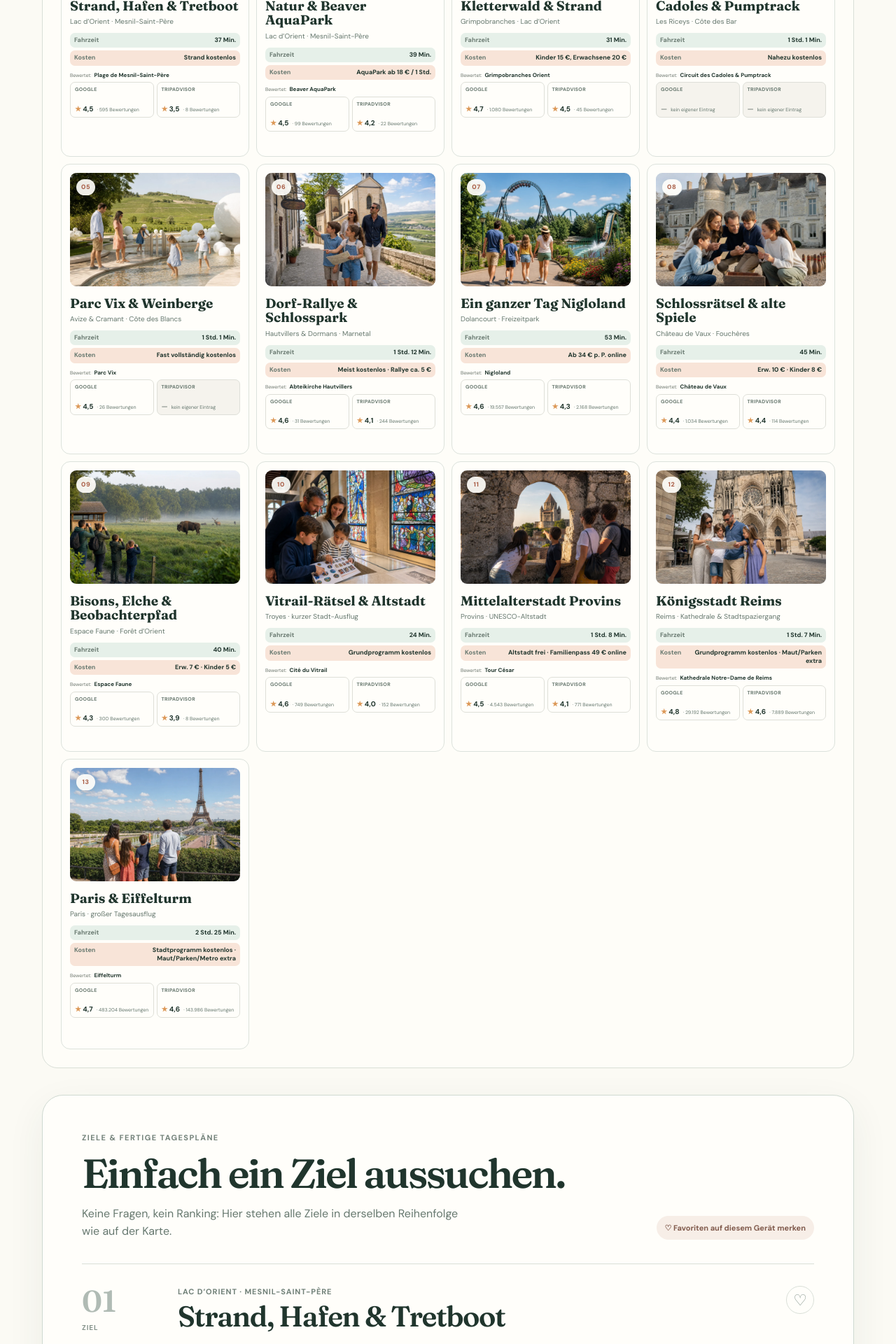
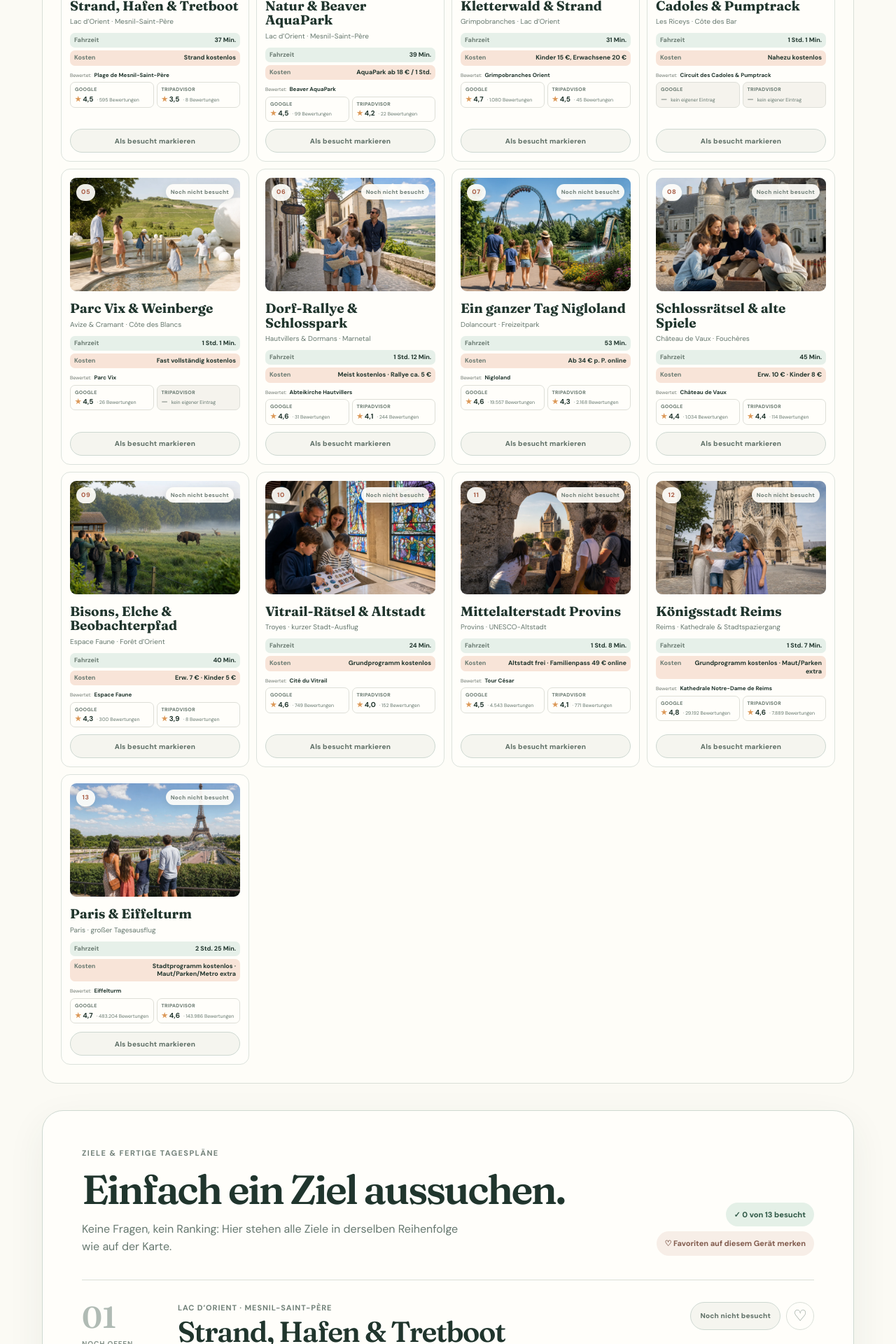
Before and after one commit to arkuksin/urlaubskompass, a Next.js app: page / in a window 1280 px wide. Shown: the part 1560-3480 px from the top of the page at 70% size. Built offline with nearby package versions, Linux system fonts and the light colour scheme.

Commit message:
Add visited destination tracking

```diff
--- a/app/globals.css
+++ b/app/globals.css
@@ -68,6 +68,7 @@ h1 em { color: #cf7657; font-weight: 560; }
 .map-legend i { display: grid; place-items: center; min-width: 27px; height: 27px; padding: 0 5px; border-radius: 50%; color: white; font-style: normal; font-size: 9px; }
 .legend-home { background: #2f5a48; }
 .legend-destination { background: #c96f50; }
+.legend-visited { background: #4f8066; }
 .legend-stopover { background: #a18440; }
 .map-marker-shell { border: 0; background: transparent; }
 .map-pin { position: relative; display: grid; place-items: center; width: 38px; height: 38px; border: 3px solid rgba(255, 254, 250, .96); border-radius: 50%; color: white; font-size: 11px; font-weight: 850; box-shadow: 0 5px 15px rgba(32, 53, 45, .27); }
@@ -75,6 +76,8 @@ h1 em { color: #cf7657; font-weight: 560; }
 .map-pin-destination { background: #c96f50; }
 .map-pin-home { background: #2f5a48; font-size: 20px; }
 .map-pin-stopover { background: #a18440; font-size: 18px; }
+.map-pin-visited { background: #4f8066; box-shadow: 0 0 0 5px rgba(79, 128, 102, .22), 0 5px 15px rgba(32, 53, 45, .27); }
+.map-pin-visited::before { content: "✓"; position: absolute; right: -7px; top: -7px; z-index: 1; display: grid; place-items: center; width: 17px; height: 17px; border: 2px solid white; border-radius: 50%; background: #315a48; color: white; font-size: 9px; }
 .map-popup { min-width: 205px; display: grid; gap: 4px; color: var(--ink); }
 .map-popup small { color: #a45f47; font-size: 9px; font-weight: 800; letter-spacing: .08em; text-transform: uppercase; }
 .map-popup strong { font-family: var(--font-display); font-size: 19px; line-height: 1.08; }
@@ -91,13 +94,17 @@ h1 em { color: #cf7657; font-weight: 560; }
 .all-ideas-header h2 { margin: 0; font-size: 30px; line-height: 1; letter-spacing: -.035em; font-weight: 560; }
 .all-ideas-header > p { max-width: 330px; margin: 0; color: var(--muted); font-size: 13px; line-height: 1.5; text-align: right; }
 .idea-links { display: grid; grid-template-columns: repeat(4, minmax(0, 1fr)); gap: 10px; }
-.idea-jump { min-width: 0; min-height: 415px; padding: 12px; display: flex; flex-direction: column; align-items: flex-start; border: 1px solid #dce2dc; border-radius: 13px; background: var(--white); color: var(--ink); text-align: left; cursor: pointer; transition: transform .2s ease, border-color .2s ease, background .2s ease; }
+.idea-jump { min-width: 0; min-height: 415px; padding: 12px; display: flex; flex-direction: column; align-items: flex-start; border: 1px solid #dce2dc; border-radius: 13px; background: var(--white); color: var(--ink); text-align: left; transition: transform .2s ease, border-color .2s ease, background .2s ease; }
 .idea-jump:hover { transform: translateY(-2px); border-color: var(--mint-deep); background: #f4f8f4; }
+.idea-jump.visited { border-color: #8fb29d; background: #f1f7f2; }
+.idea-open { width: 100%; padding: 0; display: flex; flex: 1; flex-direction: column; align-items: flex-start; border: 0; background: transparent; color: inherit; text-align: left; cursor: pointer; }
 .idea-image { position: relative; width: 100%; overflow: hidden; aspect-ratio: 3 / 2; border-radius: 9px; background: #e8eee8; }
 .idea-image img, .trip-visual img, .stopover-image img { width: 100%; height: 100%; display: block; object-fit: cover; }
 .idea-image i { position: absolute; left: 9px; top: 9px; min-width: 27px; padding: 5px 7px; border-radius: 999px; background: rgba(255, 254, 250, .92); color: #a95e46; font-size: 9px; font-style: normal; font-weight: 800; letter-spacing: .08em; text-align: center; box-shadow: 0 3px 12px rgba(32, 53, 45, .12); }
-.idea-jump strong { margin-top: 14px; overflow-wrap: anywhere; font-family: var(--font-display); font-size: 19px; line-height: 1.08; }
-.idea-jump small { display: block; margin-top: 6px; color: var(--muted); font-size: 10px; line-height: 1.3; }
+.visit-status { position: absolute; right: 9px; top: 9px; padding: 5px 7px; border-radius: 999px; background: rgba(255, 254, 250, .92); color: #6f7e76; font-size: 8px; font-weight: 800; letter-spacing: .04em; box-shadow: 0 3px 12px rgba(32, 53, 45, .12); }
+.visit-status.is-visited { background: rgba(53, 98, 76, .94); color: white; }
+.idea-open > strong { margin-top: 14px; overflow-wrap: anywhere; font-family: var(--font-display); font-size: 19px; line-height: 1.08; }
+.idea-open > small { display: block; margin-top: 6px; color: var(--muted); font-size: 10px; line-height: 1.3; }
 .idea-meta { width: 100%; margin-top: 10px; display: grid; gap: 4px; }
 .idea-meta p { min-width: 0; margin: 0; padding: 5px 6px; display: flex; align-items: baseline; justify-content: space-between; gap: 5px; border-radius: 7px; font-size: 9px; line-height: 1.25; }
 .idea-meta p span { color: #6b7b72; font-weight: 700; }
@@ -149,7 +156,7 @@ h1 em { color: #cf7657; font-weight: 560; }
 .option-card.selected .option-check { background: var(--ink); color: white; }
 
 .planner-actions { display: flex; align-items: center; justify-content: space-between; margin-top: 34px; }
-.primary-button, .secondary-button, .text-button, .details-button, .save-button { border: 0; cursor: pointer; }
+.primary-button, .secondary-button, .text-button, .details-button, .save-button, .visit-toggle { border: 0; cursor: pointer; }
 .primary-button { min-width: 175px; padding: 13px 18px; display: flex; justify-content: space-between; gap: 22px; border-radius: 12px; background: var(--ink); color: white; font-weight: 700; }
 .primary-button:disabled { opacity: .34; cursor: not-allowed; }
 .text-button { padding: 8px 0; background: transparent; color: #587064; font-weight: 700; }
@@ -158,18 +165,27 @@ h1 em { color: #cf7657; font-weight: 560; }
 .results-heading { display: flex; align-items: end; justify-content: space-between; gap: 30px; padding-bottom: 34px; }
 .results-heading > div > p:last-child { max-width: 540px; margin: 15px 0 0; color: var(--muted); line-height: 1.55; }
 .saved-count { padding: 9px 12px; border-radius: 999px; background: #f7eee7; color: #815b4d; font-size: 11px; font-weight: 700; white-space: nowrap; }
+.heading-stats { display: flex; flex-direction: column; align-items: flex-end; gap: 7px; }
+.visited-count { padding: 9px 12px; border-radius: 999px; background: #e4f0e7; color: #315a48; font-size: 11px; font-weight: 800; white-space: nowrap; }
 .restart { white-space: nowrap; }
 .trip-list { border-top: 1px solid var(--line); }
 .trip-card { display: grid; grid-template-columns: 115px 1fr; gap: 22px; padding: 31px 0; border-bottom: 1px solid var(--line); }
+.trip-card.visited .trip-index > span { color: #4f8066; }
+.trip-card.visited .trip-index small { color: #3f7259; }
 .trip-index { display: flex; flex-direction: column; }
 .trip-index > span { color: #b0bbb4; font: 520 43px/1 var(--font-display); }
 .trip-index small { margin-top: 9px; color: #84928a; font-size: 10px; font-weight: 700; letter-spacing: .09em; text-transform: uppercase; }
 .top-match .trip-index > span { color: #cd7557; }
 .trip-title-row { display: flex; align-items: start; justify-content: space-between; gap: 20px; }
+.trip-actions { display: flex; flex: 0 0 auto; align-items: center; gap: 8px; }
 .trip-region { margin: 0 0 6px; color: #708078; font-size: 11px; font-weight: 700; letter-spacing: .08em; text-transform: uppercase; }
 .trip-card h3 { margin: 0; font-size: clamp(28px, 4vw, 41px); line-height: 1.02; letter-spacing: -.035em; font-weight: 560; }
 .save-button { flex: 0 0 auto; width: 40px; height: 40px; border: 1px solid var(--line); border-radius: 50%; background: var(--white); color: #8a9991; font-size: 22px; }
 .save-button.saved { background: #fae6db; border-color: #edbca5; color: #c96549; }
+.visit-toggle { min-height: 40px; padding: 9px 13px; border: 1px solid #cdd8d1; border-radius: 999px; background: #f5f5ef; color: #5f7067; font-size: 10px; font-weight: 800; letter-spacing: .02em; }
+.visit-toggle:hover { border-color: #8fb29d; background: #edf5ef; }
+.visit-toggle.visited { border-color: #739b83; background: #4f8066; color: white; }
+.visit-toggle.compact { width: 100%; min-height: 34px; margin-top: 10px; padding: 7px 10px; }
 .trip-summary { max-width: 730px; margin: 14px 0 17px; color: var(--muted); line-height: 1.55; }
 .trip-visual { position: relative; width: 100%; max-height: 300px; margin-top: 18px; overflow: hidden; aspect-ratio: 16 / 7; border-radius: 17px; background: #e6ece6; }
 .trip-visual span { position: absolute; left: 14px; bottom: 13px; padding: 7px 10px; border-radius: 999px; background: rgba(255, 254, 250, .9); color: #4e6157; font-size: 9px; font-weight: 800; letter-spacing: .06em; text-transform: uppercase; backdrop-filter: blur(8px); }
@@ -200,7 +216,9 @@ h1 em { color: #cf7657; font-weight: 560; }
 .show-all-row > span { color: var(--muted); font-size: 12px; }
 
 .stopover-section { margin-top: 42px; padding: 30px; border: 1px solid #d8caa8; border-radius: 25px; background: linear-gradient(135deg, #f7f0df, #fffaf0); }
+.stopover-status-row { display: flex; align-items: start; justify-content: space-between; gap: 18px; margin-bottom: 24px; }
 .stopover-label { width: fit-content; margin-bottom: 24px; padding: 7px 10px; border-radius: 999px; background: #e5d6ad; color: #665936; font-size: 10px; font-weight: 800; letter-spacing: .09em; text-transform: uppercase; }
+.stopover-status-row .stopover-label { margin-bottom: 0; }
 .stopover-grid { display: grid; grid-template-columns: .85fr 1.15fr; gap: 48px; align-items: start; }
 .stopover-image { width: 100%; margin-bottom: 22px; overflow: hidden; aspect-ratio: 3 / 2; border-radius: 17px; background: #e5e0d3; }
 .stopover-intro h2 { margin: 0; max-width: 440px; font-size: clamp(38px, 5vw, 58px); line-height: 1.02; letter-spacing: -.045em; font-weight: 560; }
@@ -263,6 +281,9 @@ h1 em { color: #cf7657; font-weight: 560; }
   .planner-actions { margin-top: 25px; }
   .primary-button { min-width: 150px; }
   .results-heading { align-items: start; flex-direction: column; }
+  .heading-stats { align-items: flex-start; }
+  .trip-title-row { flex-direction: column; }
+  .trip-actions { width: 100%; justify-content: space-between; }
   .trip-card { grid-template-columns: 1fr; gap: 14px; }
   .trip-visual { aspect-ratio: 4 / 3; }
   .fact-row { grid-template-columns: 1fr; }
@@ -272,6 +293,7 @@ h1 em { color: #cf7657; font-weight: 560; }
   .timeline-item { grid-template-columns: 72px 1fr; }
   .show-all-row { align-items: start; flex-direction: column; }
   .stopover-section { padding: 22px 17px; border-radius: 20px; }
+  .stopover-status-row { align-items: stretch; flex-direction: column; }
   .stopover-facts { grid-template-columns: 1fr; }
   .stopover-plan { padding: 18px; }
   .stopover-step { grid-template-columns: 68px 1fr; }
--- a/app/page.tsx
+++ b/app/page.tsx
@@ -535,12 +535,17 @@ function ReviewScores({ trip, compact = false }: { trip: Trip; compact?: boolean
 export default function Home() {
   const [openTrip, setOpenTrip] = useState<string | null>(null);
   const [saved, setSaved] = useState<string[]>([]);
+  const [visited, setVisited] = useState<string[]>([]);
 
   useEffect(() => {
-    const stored = window.localStorage.getItem("urlaub-favoriten");
-    if (!stored) return;
+    const storedFavorites = window.localStorage.getItem("urlaub-favoriten");
+    const storedVisited = window.localStorage.getItem("urlaub-besucht");
+    if (!storedFavorites && !storedVisited) return;
 
-    const timer = window.setTimeout(() => setSaved(JSON.parse(stored)), 0);
+    const timer = window.setTimeout(() => {
+      if (storedFavorites) setSaved(JSON.parse(storedFavorites));
+      if (storedVisited) setVisited(JSON.parse(storedVisited));
+    }, 0);
     return () => window.clearTimeout(timer);
   }, []);
 
@@ -558,6 +563,16 @@ export default function Home() {
       return updated;
     });
   }
+
+  function toggleVisited(id: string) {
+    setVisited((current) => {
+      const updated = current.includes(id) ? current.filter((item) => item !== id) : [...current, id];
+      window.localStorage.setItem("urlaub-besucht", JSON.stringify(updated));
+      return updated;
+    });
+  }
+
+  const visitedDestinations = visited.filter((id) => trips.some((trip) => trip.id === id)).length;
 
   return (
     <main>
@@ -593,10 +608,11 @@ export default function Home() {
           </div>
           <p>Auf einen Marker tippen, um Ziel, Fahrzeit und Route zu sehen. Die Karte lässt sich verschieben und zoomen.</p>
         </div>
-        <DestinationMap places={mapPlaces} />
+        <DestinationMap places={mapPlaces} visitedIds={visited} />
         <div className="map-legend" aria-label="Kartenlegende">
           <span><i className="legend-home">⌂</i> Ferienwohnung</span>
           <span><i className="legend-destination">01</i> Ziel</span>
+          <span><i className="legend-visited">✓</i> Besucht</span>
           <span><i className="legend-stopover">→</i> Reisestopp Namur</span>
         </div>
       </section>
@@ -610,11 +626,15 @@ export default function Home() {
           <p>Tippt auf ein Ziel und springt direkt zum Tagesplan. Alle Fahrzeiten starten an eurem Ferienhaus in Saint-Remy-sous-Barbuise.</p>
         </div>
         <div className="idea-links">
-          {trips.map((trip) => (
-            <button className="idea-jump" type="button" key={trip.id} onClick={() => openIdea(trip.id)}>
+          {trips.map((trip) => {
+            const isVisited = visited.includes(trip.id);
+            return (
+              <article className={`idea-jump ${isVisited ? "visited" : ""}`} key={trip.id}>
+                <button className="idea-open" type="button" onClick={() => openIdea(trip.id)}>
                   <span className="idea-image">
                     <img src={trip.image} alt={trip.imageAlt} loading="lazy" />
                     <i>{trip.number}</i>
+                    <span className={`visit-status ${isVisited ? "is-visited" : ""}`}>{isVisited ? "Besucht ✓" : "Noch nicht besucht"}</span>
                   </span>
                   <strong>{trip.title}</strong>
                   <small>{trip.region}</small>
@@ -624,7 +644,17 @@ export default function Home() {
                   </div>
                   <ReviewScores trip={trip} compact />
                 </button>
-          ))}
+                <button
+                  className={`visit-toggle compact ${isVisited ? "visited" : ""}`}
+                  type="button"
+                  aria-pressed={isVisited}
+                  onClick={() => toggleVisited(trip.id)}
+                >
+                  {isVisited ? "Als nicht besucht markieren" : "Als besucht markieren"}
+                </button>
+              </article>
+            );
+          })}
         </div>
       </section>
 
@@ -636,18 +666,22 @@ export default function Home() {
                 <h2 id="destinations-title">Einfach ein Ziel aussuchen.</h2>
                 <p>Keine Fragen, kein Ranking: Hier stehen alle Ziele in derselben Reihenfolge wie auf der Karte.</p>
               </div>
+              <div className="heading-stats">
+                <span className="visited-count">✓ {visitedDestinations} von 13 besucht</span>
                 <span className="saved-count">{saved.length ? `${saved.length} Favorit${saved.length > 1 ? "en" : ""} gemerkt` : "♡ Favoriten auf diesem Gerät merken"}</span>
+              </div>
             </div>
 
             <div className="trip-list">
               {trips.map((trip) => {
                 const isOpen = openTrip === trip.id;
                 const isSaved = saved.includes(trip.id);
+                const isVisited = visited.includes(trip.id);
                 return (
-                  <article className="trip-card" key={trip.id} id={`trip-${trip.id}`}>
+                  <article className={`trip-card ${isVisited ? "visited" : ""}`} key={trip.id} id={`trip-${trip.id}`}>
                     <div className="trip-index">
                       <span>{trip.number}</span>
-                      <small>Ziel</small>
+                      <small>{isVisited ? "Besucht ✓" : "Noch offen"}</small>
                     </div>
                     <div className="trip-main">
                       <div className="trip-title-row">
@@ -655,6 +689,15 @@ export default function Home() {
                           <p className="trip-region">{trip.region}</p>
                           <h3>{trip.title}</h3>
                         </div>
+                        <div className="trip-actions">
+                          <button
+                            className={`visit-toggle ${isVisited ? "visited" : ""}`}
+                            type="button"
+                            aria-pressed={isVisited}
+                            onClick={() => toggleVisited(trip.id)}
+                          >
+                            {isVisited ? "Besucht ✓" : "Noch nicht besucht"}
+                          </button>
                           <button
                             className={`save-button ${isSaved ? "saved" : ""}`}
                             type="button"
@@ -663,6 +706,7 @@ export default function Home() {
                           >
                             {isSaved ? "♥" : "♡"}
                           </button>
+                        </div>
                       </div>
                       <div className="trip-visual">
                         <img src={trip.image} alt={trip.imageAlt} loading="lazy" />
@@ -720,7 +764,17 @@ export default function Home() {
       </section>
 
       <section className="stopover-section" aria-labelledby="stopover-title">
+        <div className="stopover-status-row">
           <div className="stopover-label">Reisestopp · kein Ausflug ab Ferienhaus</div>
+          <button
+            className={`visit-toggle ${visited.includes(stopover.id) ? "visited" : ""}`}
+            type="button"
+            aria-pressed={visited.includes(stopover.id)}
+            onClick={() => toggleVisited(stopover.id)}
+          >
+            {visited.includes(stopover.id) ? "Besucht ✓" : "Noch nicht besucht"}
+          </button>
+        </div>
         <div className="stopover-grid">
           <div className="stopover-intro">
             <div className="stopover-image"><img src={stopover.image} alt={stopover.imageAlt} loading="lazy" /></div>
```
Also changed, not shown: app/DestinationMap.tsx (+5 -4 lines), 1 other file (tests, documents, lock files or other folders). Lines whose indentation alone changed are shown as unchanged.
